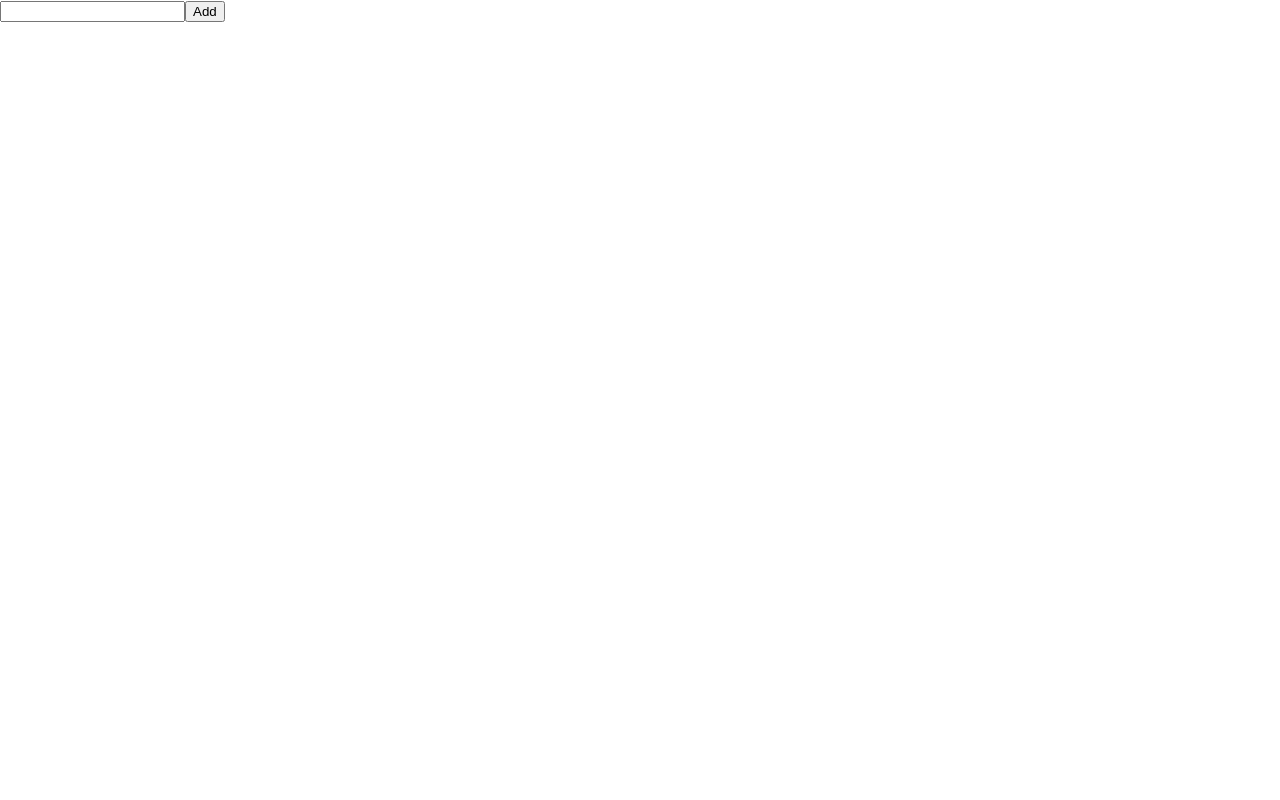
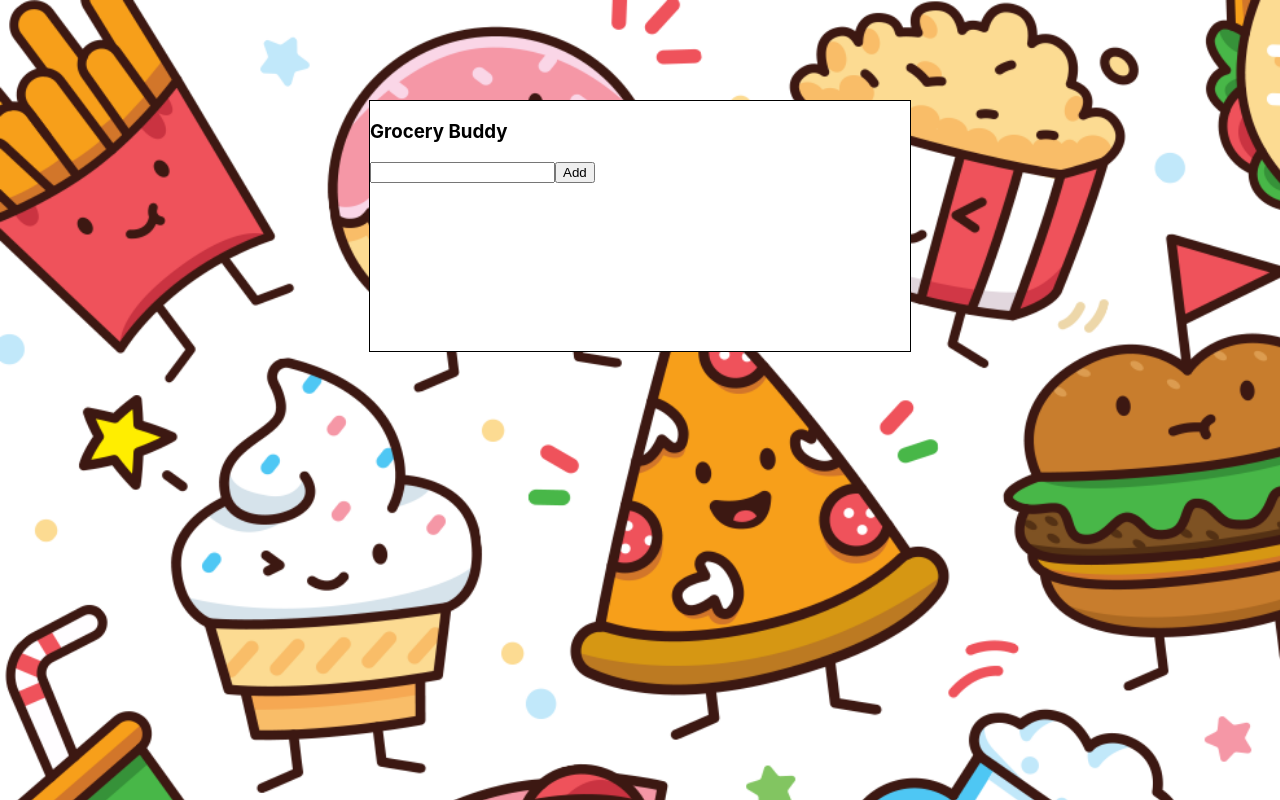
Before and after one commit to otsang3/grocery-buddy, a React (Create React App) app: page / in a window 1280 px wide. Shown: the top 800 px of the page. Built offline with nearby package versions, Linux system fonts and the light colour scheme.

Commit message:
added background to app, minor css styling to app

```diff
--- a/src/App.js
+++ b/src/App.js
@@ -5,10 +5,13 @@ import List from './components/List';
 
 function App() {
   return (
-    <div>
+    <div className="app">
       <ListContextProvider>
-        <Form/>
-        <List/>
+        <div className="content">
+          <h3>Grocery Buddy</h3>
+          <Form/>
+          <List/>
+        </div>
       </ListContextProvider>
     </div>
   );
--- a/src/index.css
+++ b/src/index.css
@@ -11,3 +11,25 @@ code {
   font-family: source-code-pro, Menlo, Monaco, Consolas, 'Courier New',
     monospace;
 }
+
+.app {
+  background-image: url(./images/background.png);
+  background-repeat: no-repeat;
+  background-size: cover;
+  padding: 100px;
+  height: 100vh;
+}
+
+.content {
+  background-color: white;
+  border-width: 1px;
+  border-style: solid;
+  min-height: 250px;
+  max-width: 800px;
+  width: 50%;
+  margin: 0 auto;
+}
+
+li {
+  list-style: none;
+}
```
Also changed, not shown: src/images/background.png (added).
